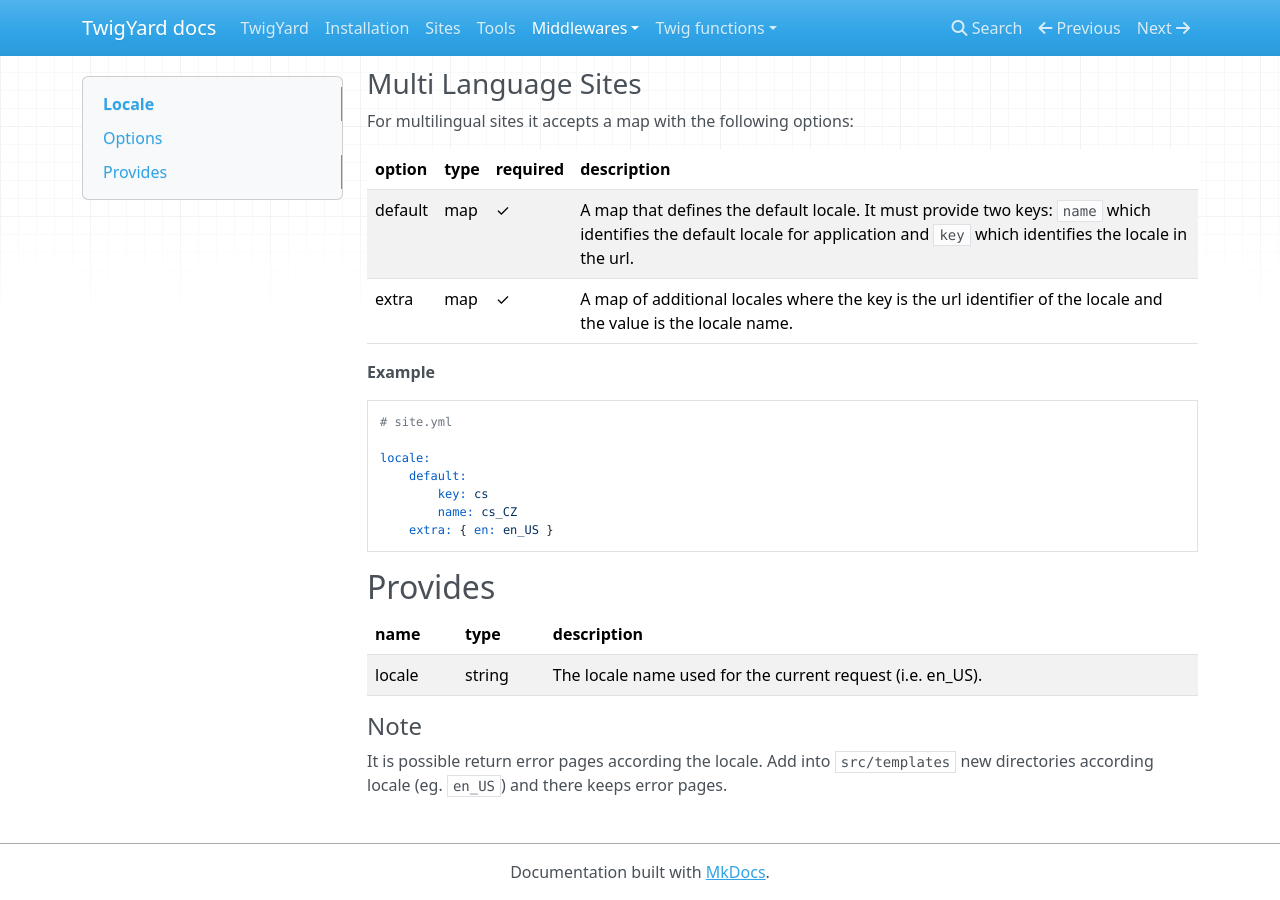
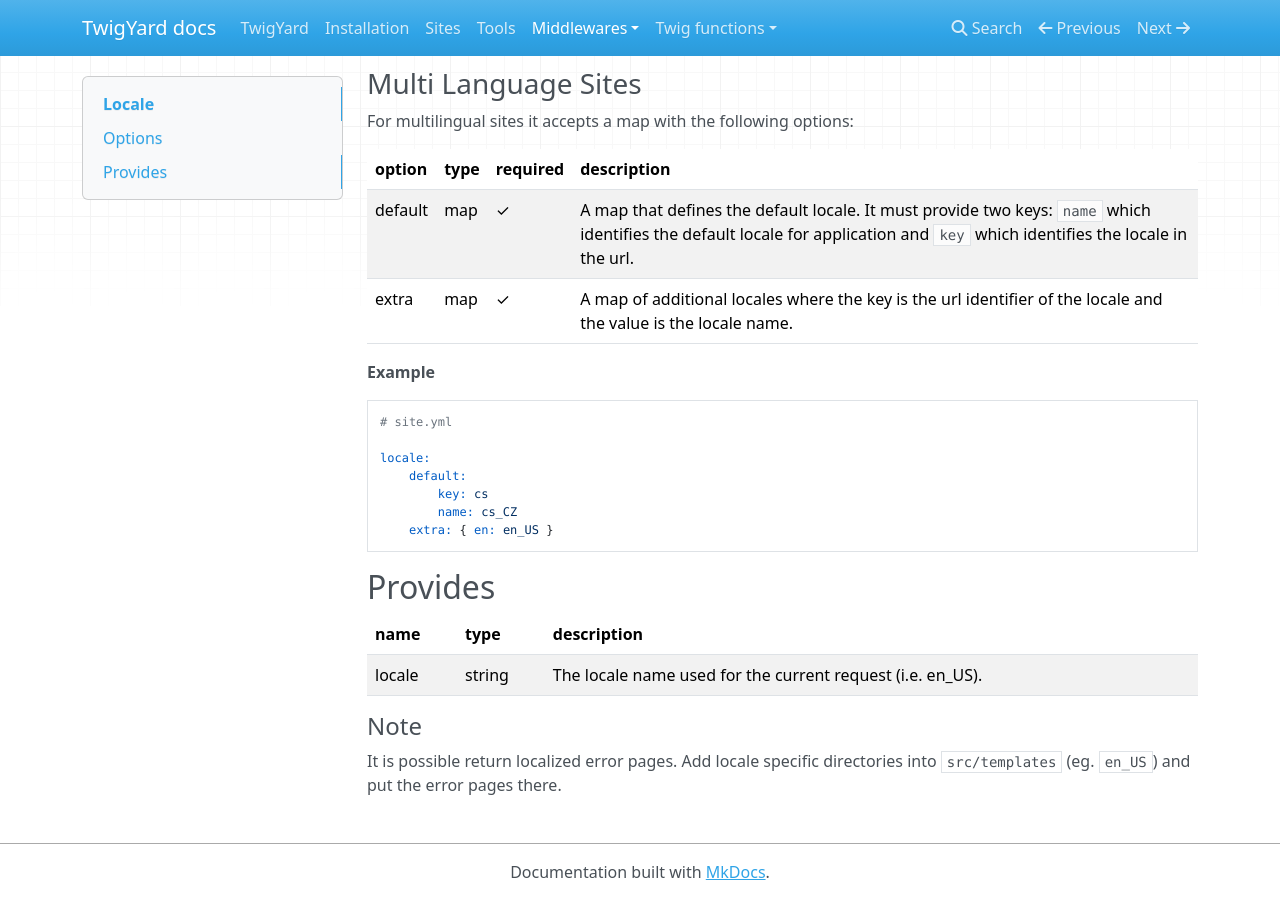
Before and after one commit to twigyard/twigyard, an MkDocs documentation site: the page built from docs/docs/middlewares/locale.md, in a window 1280 px wide and 900 px high, scrolled down 547 px. Built offline with MkDocs 1.6.1, drawn with Linux system fonts in a browser that asks for light colours; nearby versions of some CDN libraries.

Commit message:
fixup! Add more code examples and fix small mistakes

```diff
--- a/docs/docs/middlewares/locale.md
+++ b/docs/docs/middlewares/locale.md
@@ -44,4 +44,4 @@ name           | type   | description
 locale         | string | The locale name used for the current request (i.e. en_US).
 
 #### Note
-It is possible return error pages according the locale. Add into `src/templates` new directories according locale (eg. `en_US`) and there keeps error pages.
+It is possible return localized error pages. Add locale specific directories into `src/templates` (eg. `en_US`) and put the error pages there.
```
